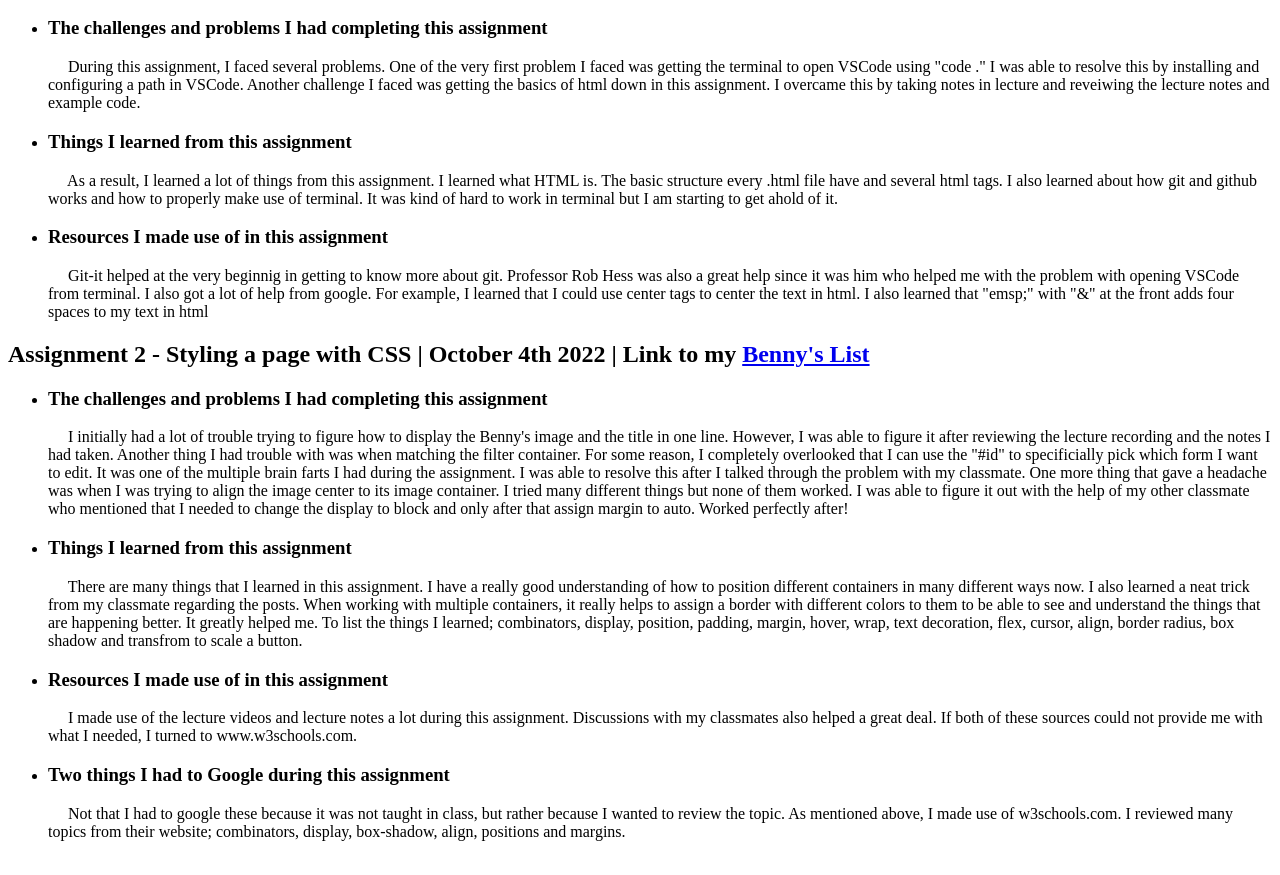
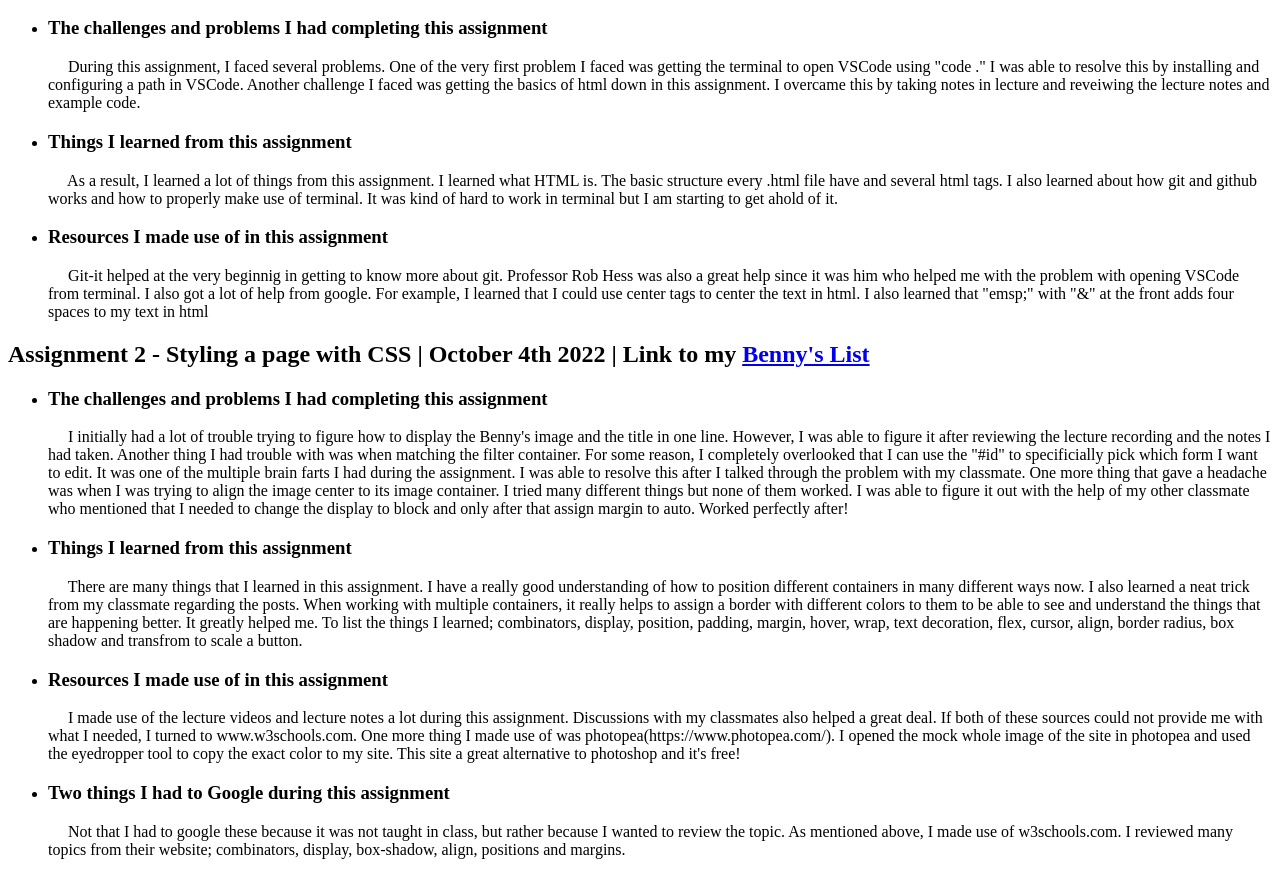
Before and after one commit to HlaKarki/hlakarki.github.io, a plain HTML site: page cs290/blog.html in a window 1280 px wide. Shown: the part 96-971 px from the top of the page. Drawn offline with Linux system fonts and the light colour scheme.

Commit message:
added one more thing to resources made use section

```diff
--- a/cs290/blog.html
+++ b/cs290/blog.html
@@ -59,7 +59,9 @@
 
                     <li><h3>Resources I made use of in this assignment</h3></li>
                     <p>&emsp; I made use of the lecture videos and lecture notes a lot during this assignment. Discussions with my classmates also helped
-                        a great deal. If both of these sources could not provide me with what I needed, I turned to www.w3schools.com.
+                        a great deal. If both of these sources could not provide me with what I needed, I turned to www.w3schools.com. One more thing I made
+                        use of was photopea(https://www.photopea.com/). I opened the mock whole image of the site in photopea and used the eyedropper tool to
+                        copy the exact color to my site. This site a great alternative to photoshop and it's free!
                     </p>
 
                     <li><h3>Two things I had to Google during this assignment</h3></li>
```
